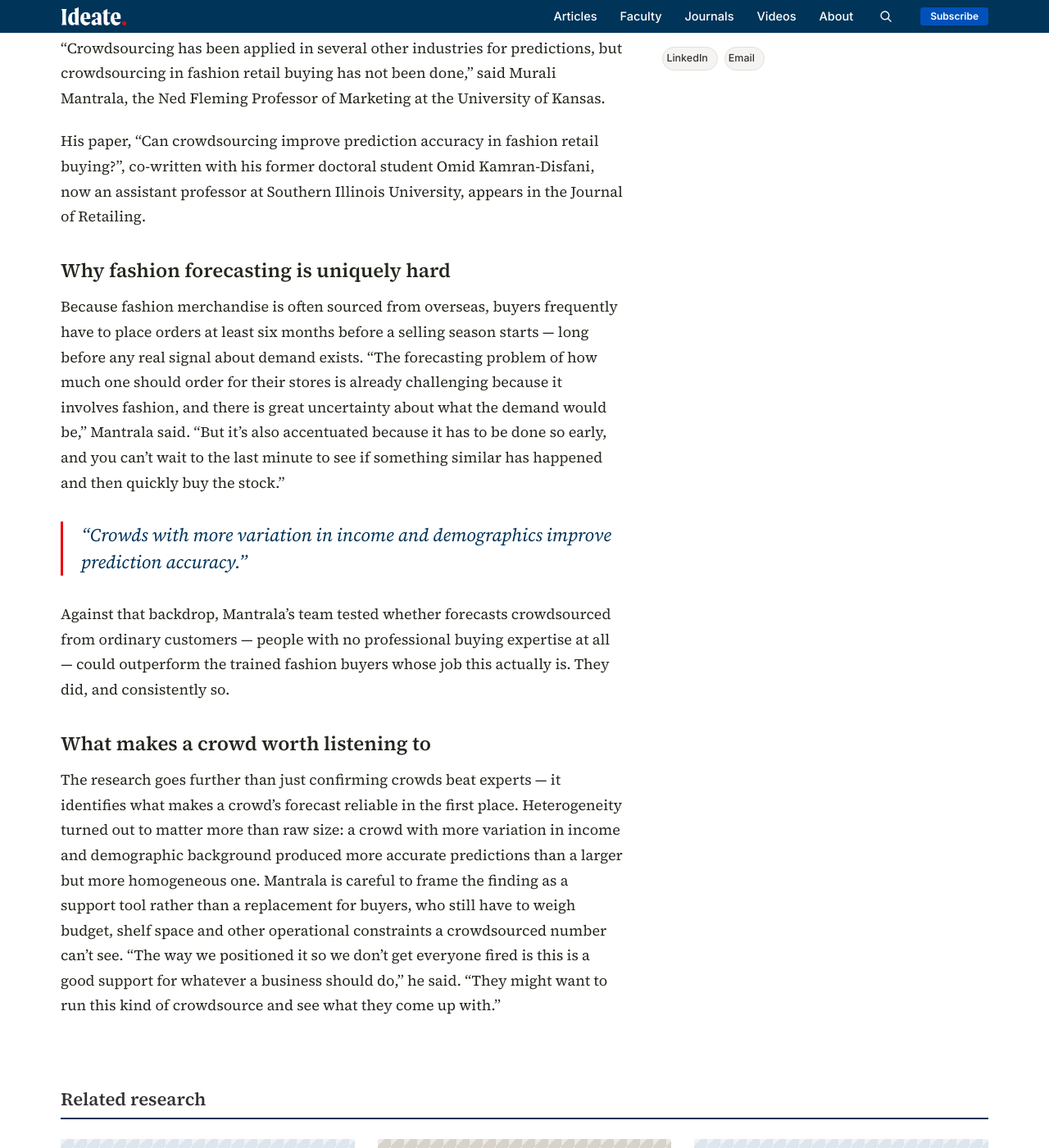
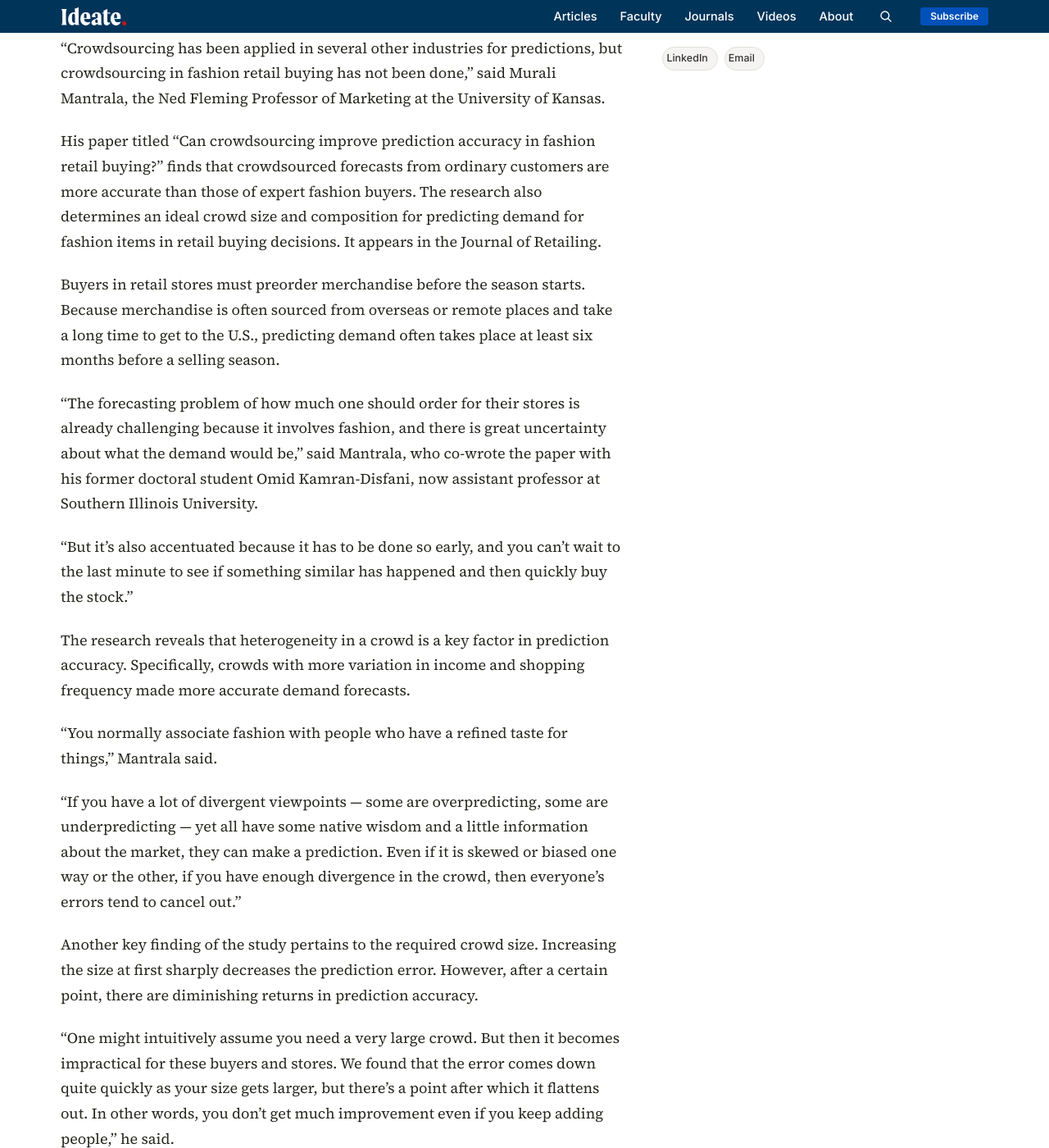
Before and after one commit to KUBschool/ideate, a Jekyll site: the page built from _articles/2024-10-14-crowdsourcing-fashion-demand.md, in a window 1280 px wide and 1400 px high, scrolled down 1268 px. Shown: the whole window at 82% size. Built offline with Jekyll 4.4.1, drawn with Linux system fonts in a browser that asks for light colours; some of the changed text lies outside the part shown.

Commit message:
Update Article “2024-10-14-crowdsourcing-fashion-demand”

```diff
--- a/_articles/2024-10-14-crowdsourcing-fashion-demand.md
+++ b/_articles/2024-10-14-crowdsourcing-fashion-demand.md
@@ -1,38 +1,67 @@
 ---
-title: "Crowdsourcing proves more accurate than retail-buying experts at predicting fashion demand"
-dek: "Fashion buyers have to commit to inventory six months before a selling season even starts. New research finds ordinary customers, surveyed as a crowd, predict demand more accurately than the trained experts whose job that is."
+title: Crowdsourcing proves more accurate than retail-buying experts at
+  predicting fashion demand
+dek: Fashion buyers have to commit to inventory six months before a selling
+  season even starts. New research finds ordinary customers, surveyed as a
+  crowd, predict demand more accurately than the trained experts whose job that
+  is.
 topic: marketing
 faculty:
   - murali-k-mantrala
-byline: "Murali K. Mantrala"
+byline: Jon Niccum
 date: 2024-10-14
 image_tint: steam
 featured: false
-source_url: "https://business.ku.edu/news/article/crowdsourcing-proves-more-accurate-than-retail-buying-experts-at-predicting-fashion-demand"
-answer_box: >-
-  Fashion retail buyers must commit to inventory roughly six months
-  before a selling season begins, with limited historical data to guide
-  novel items. Research testing crowdsourced forecasts from ordinary
-  customers against expert fashion buyers' predictions finds the crowd
-  wins — and identifies an ideal crowd size and composition, with
-  greater diversity in income and demographics improving accuracy
-  further.
+source_url: https://business.ku.edu/news/article/crowdsourcing-proves-more-accurate-than-retail-buying-experts-at-predicting-fashion-demand
+answer_box: Fashion retail buyers must commit to inventory roughly six months
+  before a selling season begins, with limited historical data to guide novel
+  items. Research testing crowdsourced forecasts from ordinary customers against
+  expert fashion buyers' predictions finds the crowd wins — and identifies an
+  ideal crowd size and composition, with greater diversity in income and
+  demographics improving accuracy further.
+journal: Journal of Retailing
+journal_url: https://www.sciencedirect.com/science/article/abs/pii/S0022435924000265
 ---
+The game show “Family Feud” famously surveys 100 people to arrive at answers that are guessed by contestants. While this approach doesn’t seem particularly scientific in its overall accuracy, a new paper suggests it may be the best way to make a prediction … especially if that involves fashion.
 
-Fashion buyers have one of retail's hardest forecasting jobs: committing to inventory long before anyone can see how a season actually sells. New research suggests the best predictor might not be the trained expert doing the buying at all.
+“Crowdsourcing has been applied in several other industries for predictions, but crowdsourcing in fashion retail buying has not been done,” said Murali Mantrala, the Ned Fleming Professor of Marketing at the University of Kansas.
 
-"Crowdsourcing has been applied in several other industries for predictions, but crowdsourcing in fashion retail buying has not been done," said Murali Mantrala, the Ned Fleming Professor of Marketing at the University of Kansas.
+His paper titled [“Can crowdsourcing improve prediction accuracy in fashion retail buying?”](https://www.sciencedirect.com/science/article/pii/S0022435924000265) finds that crowdsourced forecasts from ordinary customers are more accurate than those of expert fashion buyers. The research also determines an ideal crowd size and composition for predicting demand for fashion items in retail buying decisions. It appears in the Journal of Retailing.
 
-His paper, "Can crowdsourcing improve prediction accuracy in fashion retail buying?", co-written with his former doctoral student Omid Kamran-Disfani, now an assistant professor at Southern Illinois University, appears in the Journal of Retailing.
+Buyers in retail stores must preorder merchandise before the season starts. Because merchandise is often sourced from overseas or remote places and take a long time to get to the U.S., predicting demand often takes place at least six months before a selling season.
 
-## Why fashion forecasting is uniquely hard
+“The forecasting problem of how much one should order for their stores is already challenging because it involves fashion, and there is great uncertainty about what the demand would be,” said Mantrala, who co-wrote the paper with his former doctoral student Omid Kamran-Disfani, now assistant professor at Southern Illinois University.
 
-Because fashion merchandise is often sourced from overseas, buyers frequently have to place orders at least six months before a selling season starts — long before any real signal about demand exists. "The forecasting problem of how much one should order for their stores is already challenging because it involves fashion, and there is great uncertainty about what the demand would be," Mantrala said. "But it's also accentuated because it has to be done so early, and you can't wait to the last minute to see if something similar has happened and then quickly buy the stock."
+“But it’s also accentuated because it has to be done so early, and you can’t wait to the last minute to see if something similar has happened and then quickly buy the stock.”
 
-> "Crowds with more variation in income and demographics improve prediction accuracy."
+The research reveals that heterogeneity in a crowd is a key factor in prediction accuracy. Specifically, crowds with more variation in income and shopping frequency made more accurate demand forecasts.
 
-Against that backdrop, Mantrala's team tested whether forecasts crowdsourced from ordinary customers — people with no professional buying expertise at all — could outperform the trained fashion buyers whose job this actually is. They did, and consistently so.
+“You normally associate fashion with people who have a refined taste for things,” Mantrala said.
 
-## What makes a crowd worth listening to
+“If you have a lot of divergent viewpoints — some are overpredicting, some are underpredicting — yet all have some native wisdom and a little information about the market, they can make a prediction. Even if it is skewed or biased one way or the other, if you have enough divergence in the crowd, then everyone’s errors tend to cancel out.”
 
-The research goes further than just confirming crowds beat experts — it identifies what makes a crowd's forecast reliable in the first place. Heterogeneity turned out to matter more than raw size: a crowd with more variation in income and demographic background produced more accurate predictions than a larger but more homogeneous one. Mantrala is careful to frame the finding as a support tool rather than a replacement for buyers, who still have to weigh budget, shelf space and other operational constraints a crowdsourced number can't see. "The way we positioned it so we don't get everyone fired is this is a good support for whatever a business should do," he said. "They might want to run this kind of crowdsource and see what they come up with."
+Another key finding of the study pertains to the required crowd size. Increasing the size at first sharply decreases the prediction error. However, after a certain point, there are diminishing returns in prediction accuracy.
+
+“One might intuitively assume you need a very large crowd. But then it becomes impractical for these buyers and stores. We found that the error comes down quite quickly as your size gets larger, but there’s a point after which it flattens out. In other words, you don’t get much improvement even if you keep adding people,” he said.
+
+“We would have liked to have found that perfect number, but then it would not only have to flatten out, it should actually get worse. We didn’t find that it got worse, but we didn’t find any improvement in forecast accuracy beyond 100.”
+
+Just like “Family Feud.”
+
+Will this revelation put fashion experts out of business?
+
+“The way we positioned it so we don’t get everyone fired is this is a good support for whatever a business should do. They might want to run this kind of crowdsource and see what they come up with. Understand, though, that the buyer also has other constraints: budget, space and other operational considerations,” he said.
+
+A KU faculty member since 2020, Mantrala specializes in quantitative marketing strategy (specifically retailing channels, marketing resource allocation and sales force management). He has been performing research in the fashion retail space for 30 years.
+
+“I’ve always had an abiding interest in the fashion world, and in particular the analytics that goes into fashion management. Usually it’s for apparel or accessories, but it could be for anything that has a short season,” he said.
+
+Murali said the research has not exactly helped his personal wardrobe.
+
+“I like studying fashion, but I haven’t really focused on my own fashion,” he said.
+
+While the professor believes this crowdsourcing concept can be applied to other industries, he finds it can also be used to counter another somewhat ominous trend in business.
+
+“Everybody’s going nuts over AI in general. And people have this impression now that if you train these models on enough data, you can make good predictions. But the problem is that fashion items are new to the world, so they are not in the data. We are saying a crowd may know something that is intuitive. It’s not in the database; it’s in their heads,” he said.
+
+“So my big takeaway is don’t rule out the role of humans.”
```
